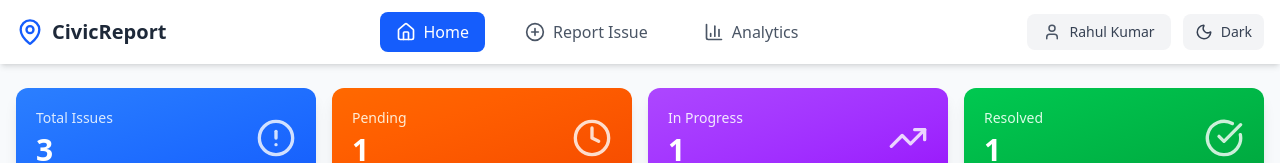
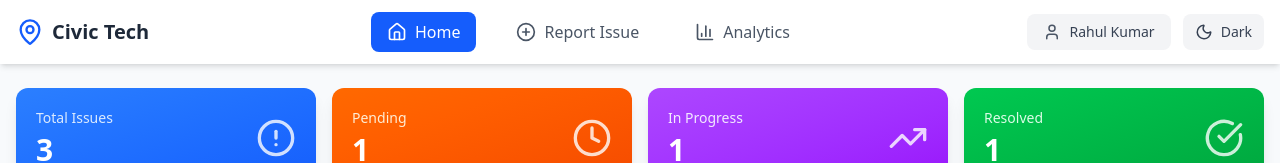
Before and after one commit to ShauryaSambyal/civicTech, a React (Vite) app in the folder frontend/: page / in a window 1280 px wide. Shown: the top 163 px of the page. Built offline with nearby package versions, Linux system fonts and the light colour scheme.

Commit message:
change the title

```diff
--- a/frontend/src/components/NavBar.jsx
+++ b/frontend/src/components/NavBar.jsx
@@ -26,7 +26,7 @@ const Navbar = ({ activeTab, setActiveTab, user }) => {
         <div className="flex justify-between items-center h-16">
           <div className="flex items-center gap-2">
             <MapPin className="text-blue-600" size={28} />
-            <h1 className="text-xl font-bold text-gray-800 dark:text-gray-100">CivicReport</h1>
+            <h1 className="text-xl font-bold text-gray-800 dark:text-gray-100">Civic Tech</h1>
           </div>
 
           <div className="hidden md:flex gap-6">
```
